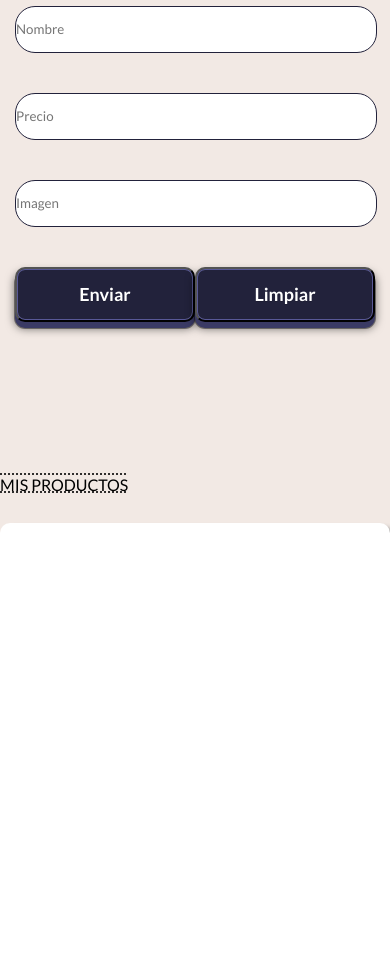
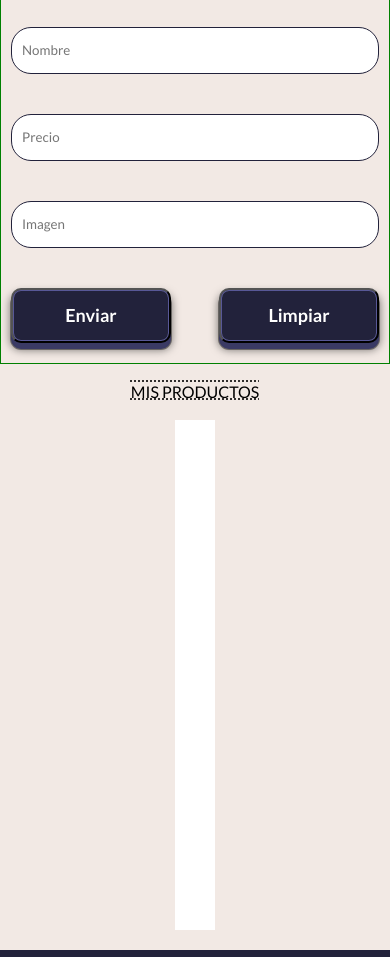
Before and after one commit to barhec/ChallengeAluraGeekONEALURA, a website with bundled scripts: page index.html in a window 390 px wide. Shown: the part 69-1026 px from the top of the page. Built offline with nearby package versions, Linux system fonts and the light colour scheme; no server answers.

Commit message:
Terminando Responsive - Phone

```diff
--- a/CSS/flexbox.css
+++ b/CSS/flexbox.css
@@ -1,4 +1,8 @@
 /* Sección Encabezado */
+
+header{
+    padding: 10px;
+}
 
 .encabezado{
     display: flex;
@@ -19,6 +23,7 @@ main{
     justify-content: space-between;
     align-items: center;
     gap: 30px;
+    padding: 20px;
 }
 
 .productos{
@@ -32,6 +37,7 @@ main{
     display: flex;
     flex-direction: column;
     justify-content: space-between;
+    padding: 8px;
 }
 
 .contenedorTarjetaInfo{
@@ -63,6 +69,10 @@ main{
     gap: 40px;
 }
 
+input{
+    padding: 0 10px;
+}
+
 .contenedorBotones{
     display: flex;
     flex-flow: wrap;
@@ -75,7 +85,7 @@ footer{
     display: flex;
     flex-direction: column;
     align-items: center;
-    /* gap: 20px; */
+    padding: 20px;
 }
 
 .redesSociales{
@@ -91,6 +101,10 @@ footer{
     align-items: center;
 }
 
+.seccionPiePagina{
+    padding-top: 20px;
+}
+
 /* Responsive */
 /* Mobile */
 
@@ -103,20 +117,30 @@ footer{
 
    /* Sección Formulario */
 
+   .seccionFormulario{
+    padding: 20px 10px;
+   }
+
    .contenedorBotones{
         flex-flow: row;
         justify-content: space-between;
+
     }
 
     /* Sección Productos */
 
     .seccionProductos{
-        flex-flow: wrap;
+        flex-flow: column wrap;
+        padding: 20px 0px 20px 0px;
+        gap: 20px;
     }
 
     .productos{
         gap: 20px;
-        padding: 10px;
+        padding: 20px;
     }
 
+    .redesSociales{
+        gap: 0;
+    }
 }
--- a/CSS/style.css
+++ b/CSS/style.css
@@ -10,7 +10,6 @@ body{
 
 header{
     background: #22223B;
-    padding: 10px;
 }
 
 #logoGeek{
@@ -29,7 +28,6 @@ h1{
 
 .seccionProductos{
     width: 758px;
-    padding: 20px;
 }
 
 h2{
@@ -52,7 +50,6 @@ h2{
     height: 258px;
     color: white;
     border-radius: 10px;
-    padding: 8px;
     background: #22223B;
 }
 
@@ -100,7 +97,6 @@ input{
     width: 392px;
     height: 45px;
     border-radius: 20px;
-    padding: 0 10px;
     border: solid 1px #22223B;
 }
 
@@ -136,7 +132,6 @@ input:focus{
 /* Sección Footer */
 
 footer{
-    padding: 20px;
     background: #22223B;
     font-family: "Lato", sans-serif;
 }
@@ -209,7 +204,6 @@ footer{
     text-align: center;
     line-height: 1.5rem;
     color: white;
-    padding-top: 20px;
 }
 
 /* Responsive */
@@ -219,30 +213,35 @@ footer{
     /* Sección Formulario */
 
     .seccionFormulario{
+        width: auto;
+        height: auto;
+        border: solid 1px green;
+    }
+
+    .contenedorForm{
         width: 100%;
-        padding: 0px;
     }
 
     input{
-        width: 100%;
-        padding: 0px;
+        width: auto;
     }
 
     .botonEnviar, .botonLimpiar{
-        width: 180px;
+        width: 160px;
     }
 
     /* Sección Productos */
 
     .seccionProductos{
-        width: 100%;
-        padding: 0px;
+        width: auto;
     }
 
     .productos{
+        width: auto;
         height: 470px;
-        width: 100%;
-        overflow-y: scroll;
+        overflow-x: scroll;
+        border-radius: 0;
+        box-shadow: none;
     }
 
     .tarjeta{
```
